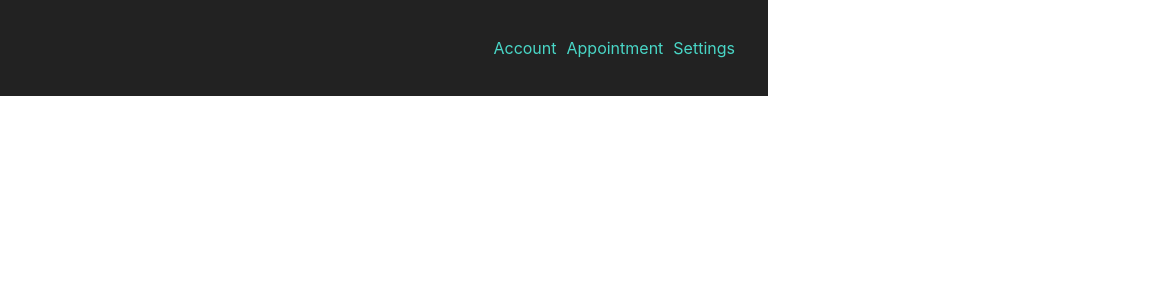
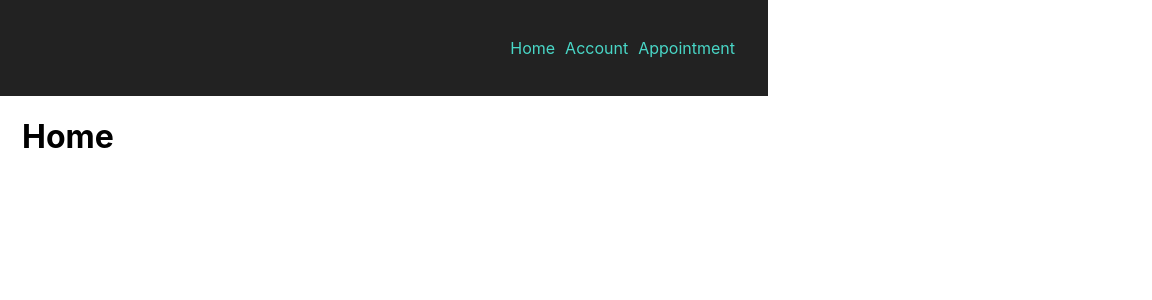
Before and after one commit to alex-bezruchko/scheduling-app, a React (Create React App) app: page / in a window 768 px wide. Shown: the top 300 px of the page, 1152 px wide, since content can reach past the window. Built offline with nearby package versions, Linux system fonts and the light colour scheme.

Commit message:
- add global layout component - add routing - add container styling

```diff
--- a/src/App.css
+++ b/src/App.css
@@ -21,9 +21,16 @@
   padding-left: 10px;
 }
 
+.container-full {
+  width: 100%;
+}
+
 @media (min-width: 768px) {
+
   .container {
-    width: 100%;
+    width: 1200px;
+    padding-left: 33px;
+    padding-right: 33px;
   }
 
   .navbar {
@@ -33,3 +40,18 @@
     padding-right: 33px;
   }
 }
+
+@media (max-width: 768px) {
+
+  .container {
+    padding-left: 22px;
+    padding-right: 22px;
+  }
+
+  .navbar {
+    margin-left: auto;
+    margin-right: auto;
+    padding-left: 33px;
+    padding-right: 33px;
+  }
+}
--- a/src/App.js
+++ b/src/App.js
@@ -1,13 +1,12 @@
-import logo from './logo.svg';
+
 import './App.css';
-import Navbar from './components/sections/Navbar.js'
 
-function App() {
+function Home() {
   return (
-    <div className="App container">
-      <Navbar />
-    </div>
+    <h1>
+      Home
+    </h1>
   );
 }
 
-export default App;
+export default Home;
--- /dev/null
+++ b/src/components/Layout.js
@@ -0,0 +1,17 @@
+import { Outlet, Link } from "react-router-dom";
+import Navbar from './../components/sections/Navbar.js'
+
+
+const Layout = () => {
+    return (
+        <div className="container-full">
+            <Navbar />
+
+            <div className="container">
+                <Outlet />
+            </div>
+        </div>
+    )
+};
+
+export default Layout;
--- /dev/null
+++ b/src/components/pages/Account.js
@@ -0,0 +1,9 @@
+const Account = () => {
+    return (
+        <h1>
+            Account
+        </h1>
+    )
+};
+
+export default Account;
--- /dev/null
+++ b/src/components/pages/Appointments.js
@@ -0,0 +1,5 @@
+const Appointments = () => {
+    return <h1>Appointments</h1>;
+};
+
+export default Appointments;
--- a/src/components/sections/Navbar.js
+++ b/src/components/sections/Navbar.js
@@ -1,21 +1,28 @@
 import React from 'react';
+import { Outlet, Link } from "react-router-dom";
+
 
 class Navbar extends React.Component {
     render() {
         return (
+            <>
                 <nav className="navbar">
                     <ul className="navbar-list">
                         <li className="navbar-item">
-                        <a href="#" className="navbar-link">Account</a>
+                            <Link to="/" className="navbar-link">Home</Link>
                         </li>
                         <li className="navbar-item">
-                        <a href="#" className="navbar-link">Appointment</a>
+                            <Link to="/account" className="navbar-link">Account</Link>
                         </li>
                         <li className="navbar-item">
-                        <a href="#" className="navbar-link">Settings</a>
+                            <Link to="/appointments" className="navbar-link">Appointment</Link>
                         </li>
+                        {/* <li className="navbar-item">
+                        <Link href="#" className="navbar-link">Settings</Link>
+                    </li> */}
                     </ul>
                 </nav>
+            </>
         )
     }
 }
--- a/src/index.js
+++ b/src/index.js
@@ -1,15 +1,35 @@
 import React from 'react';
 import ReactDOM from 'react-dom/client';
+import { BrowserRouter, Routes, Route } from "react-router-dom";
 import './index.css';
-import App from './App';
+import Home from './App.js';
+import Layout from './components/Layout.js';
+
+import Account from './components/pages/Account.js';
+import Appointments from './components/pages/Appointments.js';
+
+
 import reportWebVitals from './reportWebVitals';
 
+// const root = ReactDOM.createRoot(document.getElementById('root'));
+
+export default function App() {
+  return (
+    <BrowserRouter>
+      <Routes>
+        <Route path="/" element={<Layout />}>
+          <Route index element={<Home />} />
+          <Route path="account" element={<Account />} />
+          <Route path="appointments" element={<Appointments />} />
+          {/* <Route path="*" element={<NoPage />} /> */}
+        </Route>
+      </Routes>
+    </BrowserRouter>
+  );
+}
+
 const root = ReactDOM.createRoot(document.getElementById('root'));
-root.render(
-  <React.StrictMode>
-    <App />
-  </React.StrictMode>
-);
+root.render(<App />);
 
 // If you want to start measuring performance in your app, pass a function
 // to log results (for example: reportWebVitals(console.log))
```
Lines whose indentation alone changed are shown as unchanged.
